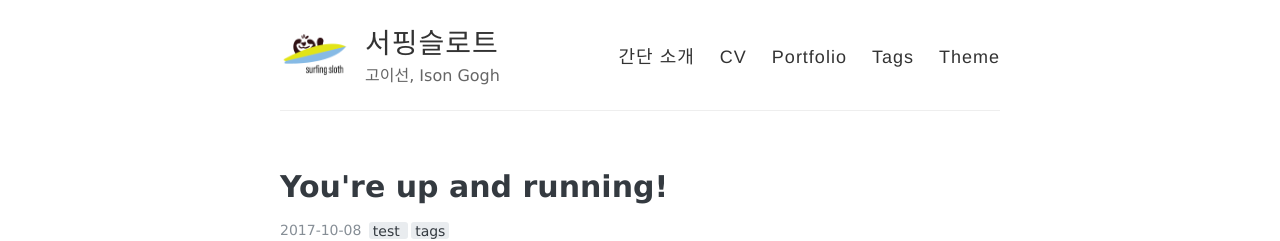
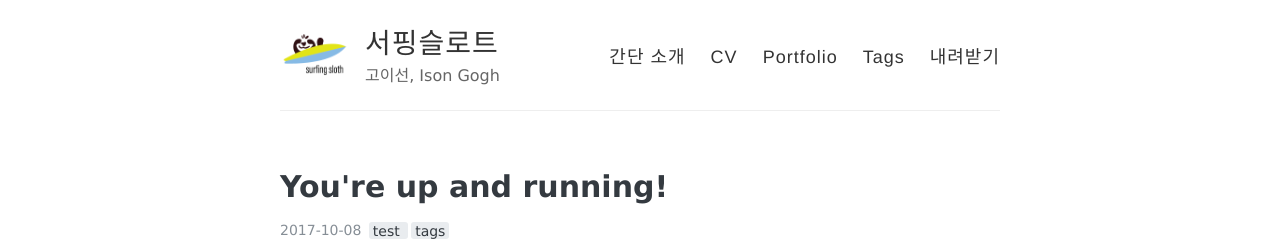
Before and after one commit to surfingsloth/surfingsloth.github.io, a Jekyll site: the page built from index.html, in a window 1280 px wide. Shown: the top 241 px of the page. Built offline with Jekyll 4.4.1, drawn with Linux system fonts in a browser that asks for light colours; the list of posts is cut into pages by our own code.

Commit message:
Update _config.yml

```diff
--- a/_config.yml
+++ b/_config.yml
@@ -28,7 +28,7 @@ navigation:
     url: /archive
   - name: Tags
     url: /tags
-  - name: Theme
+  - name: 내려받기
     url: https://github.com/AWEEKJ/kiko-now
 
 # Pagination
```
